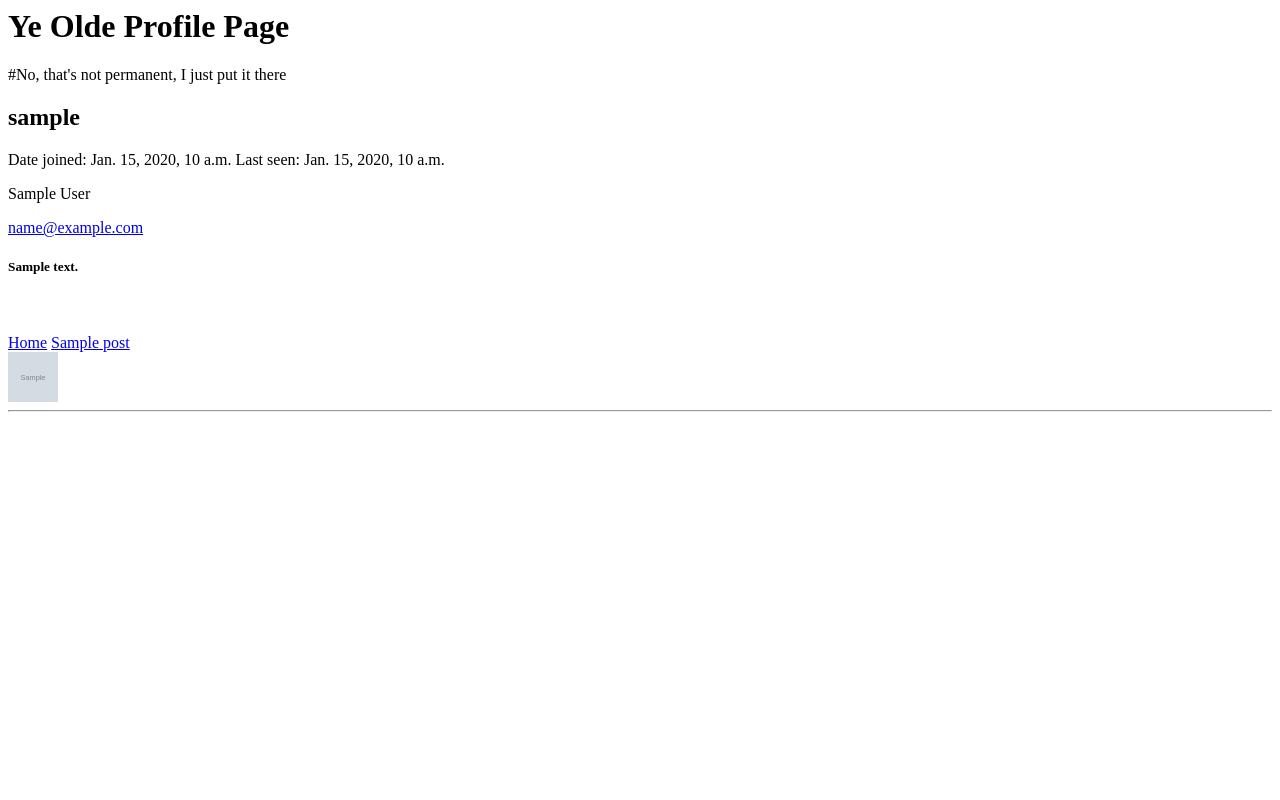
After one commit to Hoyt1974/GalaxyGram, a Django app: page /profile/1/ in a window 1280 px wide. The commit adds this page. Run offline with Django 3.2, Linux system fonts and the light colour scheme; tables that the repository leaves empty hold one stand-in row (values such as "Sample post"); grey boxes marked "Sample" are stand-in pictures.

Commit message:
profile page and edit profile work, small adjustments

```diff
--- a/planetgram/urls.py
+++ b/planetgram/urls.py
@@ -19,7 +19,7 @@ from django.urls import path
 
 from authentication import views
 from authentication.views import SignupView
-from planetuser.views import index_view
+from planetuser.views import ProfileView, profile_edit
 # from planetmodel.views import planet_view, planet_detail_view
 from planetpost.views import planet_post_detail, post_form_view, add_comment, post_list, upvote_view, downvote_view, total_vote, comment_upvote_view, comment_downvote_view, comment_total_vote, comment_edit, post_edit, comment_delete, post_delete
 from django.conf import settings
@@ -30,12 +30,14 @@ from planetmodel.views import PlanetDetailView, PlanetView
 urlpatterns = [
     path('admin/', admin.site.urls),
     path('', views.index_view, name='home'),
-    path('signup/', SignupView.as_view()),
+    path('signup/', SignupView.as_view(), name='signup'),
     path('login/', views.login_view, name='login'),
     path('logout/', views.logout_view,name= 'logout'),
+    path('profile/<int:user_id>/', ProfileView.as_view()),
+    path('edit/<int:user_id>/', profile_edit),
     path('planet/', PlanetView.as_view(), name='planet'),
     path('planet_post/<int:post_id>/', planet_post_detail, name="post"),
-    path('addpost/', post_form_view, name='addpost'),
+    path('addpost/<int:planet_id>/', post_form_view, name='addpost'),
     path('planet_post/<int:post_id>/add_comment/', add_comment, name='addcomment'),
     path('planet_post/post_list/', post_list, name='postlist'),
     path("up_vote/<int:post_id>/", upvote_view, name="Upvote"),
--- a/planetpost/forms.py
+++ b/planetpost/forms.py
@@ -5,7 +5,7 @@ class PlanetPostForm(forms.ModelForm):
 
     class Meta:
         model = Planet_Post
-        fields = ['planet_img', 'post', 'body', 'title']
+        fields = ['planet_img', 'title', 'post']
 
 class UserPostForm(forms.ModelForm):
 
--- a/planetpost/models.py
+++ b/planetpost/models.py
@@ -8,7 +8,7 @@ class Planet_Post(models.Model):
     title = models.CharField(max_length=200)
     planet_name = models.CharField(max_length=200)
     planet_img = models.ImageField(upload_to='images/')
-    author = models.ForeignKey(MyUser, on_delete=models.CASCADE)
+    author = models.ForeignKey(MyUser, on_delete=models.CASCADE, related_name="posts")
     post = models.CharField(max_length=140)
     creation_time = models.DateTimeField(default=timezone.now)
     up_vote = models.IntegerField(default=0)
--- a/planetpost/views.py
+++ b/planetpost/views.py
@@ -3,13 +3,13 @@
 from planetpost.models import Planet_Comments, Planet_Post
 from planetmodel.models import Body
 
-def post_form_view(request):
+def post_form_view(request, planet_id):
     if request.method =="POST":
-        # body=Body.objects.get(id=planet_id)
+        body=Body.objects.get(id=planet_id)
         form = PlanetPostForm(request.POST, request.FILES)
         if form.is_valid():
             data = form.cleaned_data
-            your_post = Planet_Post.objects.create(author=request.user, post=data.get('post'), body=data.get('body'), planet_img=data.get('planet_img'))
+            your_post = Planet_Post.objects.create(author=request.user, post=data.get('post'), body=body, planet_img=data.get('planet_img'), title=data['title'])
         return redirect("post", your_post.pk)
     form = PlanetPostForm()
     return render(request, 'generic_form.html', {'form': form})
--- a/planetuser/views.py
+++ b/planetuser/views.py
@@ -1,13 +1,61 @@
-from django.shortcuts import render
+from django.utils import timezone
+from django.http.response import HttpResponseRedirect
+from django.views import View
+from django.views.generic.edit import UpdateView
+from django.shortcuts import get_object_or_404, render, redirect, reverse
 from .models import MyUser
 from planetpost.models import Planet_Post
-
+from .forms import ProfileEditForm
 # change to an @login_required decorator instead of if statement????
 # throws error if no users in database when trying to access homepage
 def index_view(request):
   if request.user.is_authenticated:
     posts=Planet_Post.objects.all()
-  return render(request, 'index.html', {'incoming': posts})
+    return render(request, 'index.html', {'incoming': posts})
+  elif MyUser.objects.all():
+    return redirect('login')
+  else:
+    return redirect('signup')
 
-def profile_view(request, user_id):
-  my_user= MyUser.object.get(id=user_id)
+
+class ProfileView(View):
+  class Meta:
+    model = MyUser
+
+  def get(self, request, user_id):
+    my_user=MyUser.objects.get(id=user_id)
+    return render(request, 'profile.html', {'user': my_user})
+
+# class ProfileEditView(UpdateView):
+#   template_name='generic_form.html'
+#   model=MyUser
+#   fields=[
+#     'username',
+#     'first_name',
+#     'last_name',
+#     'email',
+#     'bio'
+#     ]
+#   def post(self):
+
+#   return render(request, 'profile.html', {'user_id':user_id})
+#   def get_object(self):
+#     object=get_object_or_404(MyUser, id=self.kwargs['user_id'])
+#     return object
+
+
+
+
+def profile_edit(request, user_id):
+  my_user=MyUser.objects.get(id=user_id)
+  if request.method =='POST' and request.user.id == user_id:
+    form=ProfileEditForm(request.POST, instance=my_user)
+    if form.is_valid():
+      data=form.cleaned_data
+      print(data)
+      my_user.save()
+    else:
+      print(my_user.id)
+    return HttpResponseRedirect(reverse('home'))
+  form=ProfileEditForm(instance=my_user)
+  return render(request, 'generic_form.html', {'form': form})
--- a/templates/cards.html
+++ b/templates/cards.html
@@ -1,7 +1,7 @@
 {% for post in incoming %}
 <div class="card", onclick='location.href="planet_post/{{post.id}}";' style="cursor: pointer;">
     <br>
-    {{post.author}}
+    <a href='/profile/{{post.author.id}}/'>{{post.author}}</a>
     <br>
     {{post.post}}
     <br>
--- a/templates/generic_form.html
+++ b/templates/generic_form.html
@@ -4,6 +4,9 @@
 {% endif %}
 <form method="POST" actions="" enctype="multipart/form-data">
   {% csrf_token %}
+  {% if sign_log %}
+  <h2>{{ sign_log }}</h2>
+  {% endif %}
   {{ form.as_p }}
   <input type='submit' value='clickety'>
 </form>
--- /dev/null
+++ b/templates/myuser_update_form.html
@@ -0,0 +1,5 @@
+<form method="post">
+  {% csrf_token %}
+  {{ form.as_p }}
+  <input type="submit" value="Update">
+</form>
--- /dev/null
+++ b/templates/profile.html
@@ -0,0 +1,33 @@
+<h1>Ye Olde Profile Page</h1>
+#No, that's not permanent, I just put it there
+{% if user %}
+<h2>{{user.username}}</h2>
+
+<span>Date joined: {{user.date_joined }}</span>
+<span>Last seen: {{ user.last_login }}</span>
+<p class="name">{{ user.first_name }} {{user.last_name }}</p>
+<a href= '/admin/'>{{ user.email }}</a>
+{% if user.groups %}
+{% for group in user.groups.all %}
+{{ group.id }}
+{% endfor %}
+{% endif %}
+{% if user.bio %}
+<h5>{{user.bio}}</h5>
+{% endif %}
+{% if user.id == request.user.id %}
+<button><a href='/edit/{{user.id}}/'>Edit profile</a>
+</button>
+{% endif %}
+{% endif %}
+<br>
+<br>
+<a href='/'>Home</a>
+{% for post in user.posts.all %}
+<a href='/planet_post/{{ post.id }}/'>{{ post.title }}</a>
+<br>
+<a href='/planet/{{ post.body.id }}/'>
+<img src='{{ post.planet_img.url }}' height="50px" width="50px">
+</a>
+<hr>
+{% endfor %}
```
Also changed, not shown: authentication/views.py (+11 -5 lines), planetuser/forms.py (added, +7 -0 lines), templates/planet_detail.html (+5 -5 lines), templates/post_detail.html (+6 -2 lines), planetmodel/migrations/0001_initial.py, planetmodel/migrations/0002_alter_body_options.py (deleted), planetpost/migrations/0001_initial.py, planetpost/migrations/0002_initial.py (added), planetuser/migrations/0001_initial.py.
